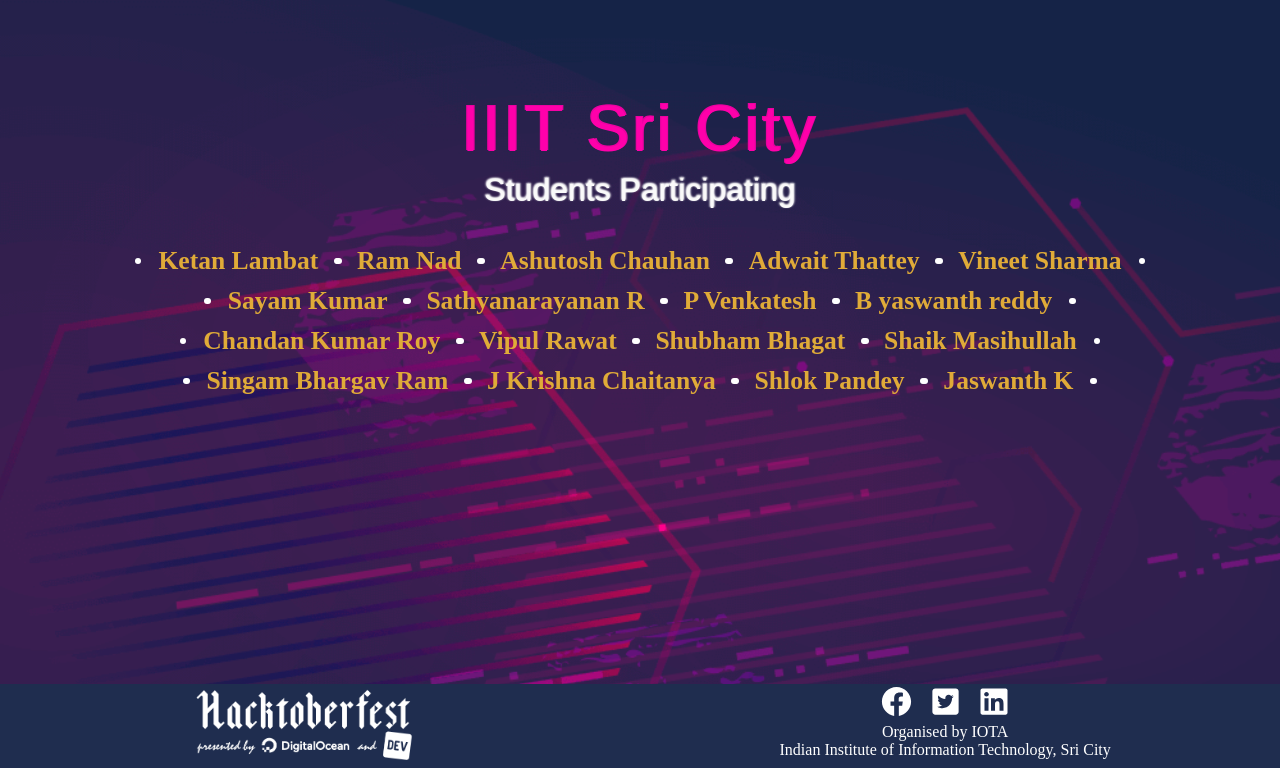
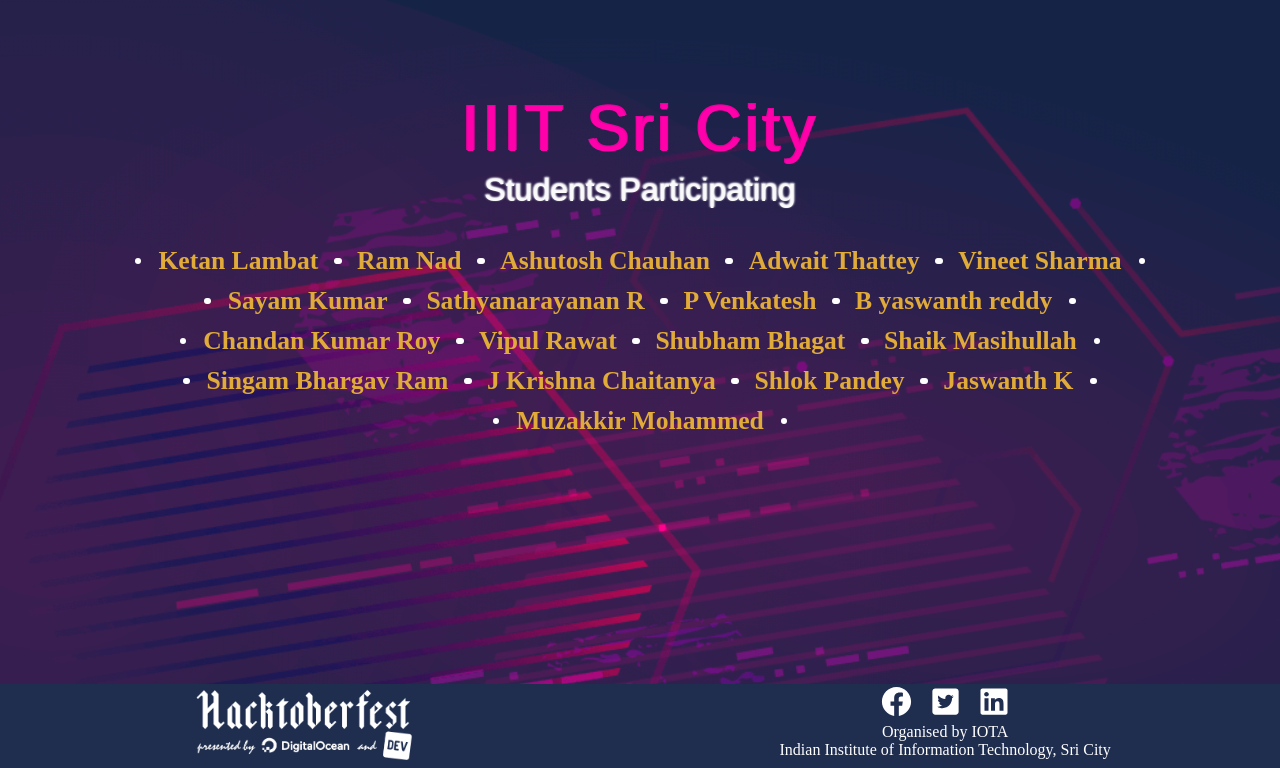
Before and after one commit to Project-Club-IIITS/hacktoberfest2019-participants, a Jekyll site: the page index.html, which Jekyll copies as it is, in a window 1280 px wide, cut to the strip 132-900 px from the top of the page. Built offline with Jekyll 4.4.1, drawn with Linux system fonts in a browser that asks for light colours; some web fonts are replaced.

Commit message:
added my name

```diff
--- a/index.html
+++ b/index.html
@@ -63,6 +63,8 @@
                 <li><a href="https://github.com/chaitanya531">J Krishna Chaitanya</a></li>
                 <li><a href="https://github.com/b30wulffz">Shlok Pandey</a></li>
                 <li><a href="https://github.com/JazzKriss21">Jaswanth K</a></li>
+                <li><a href="https://github.com/zerefdraggy24">Muzakkir Mohammed</a></li>
+
 
             </ul>
         </div>
```
